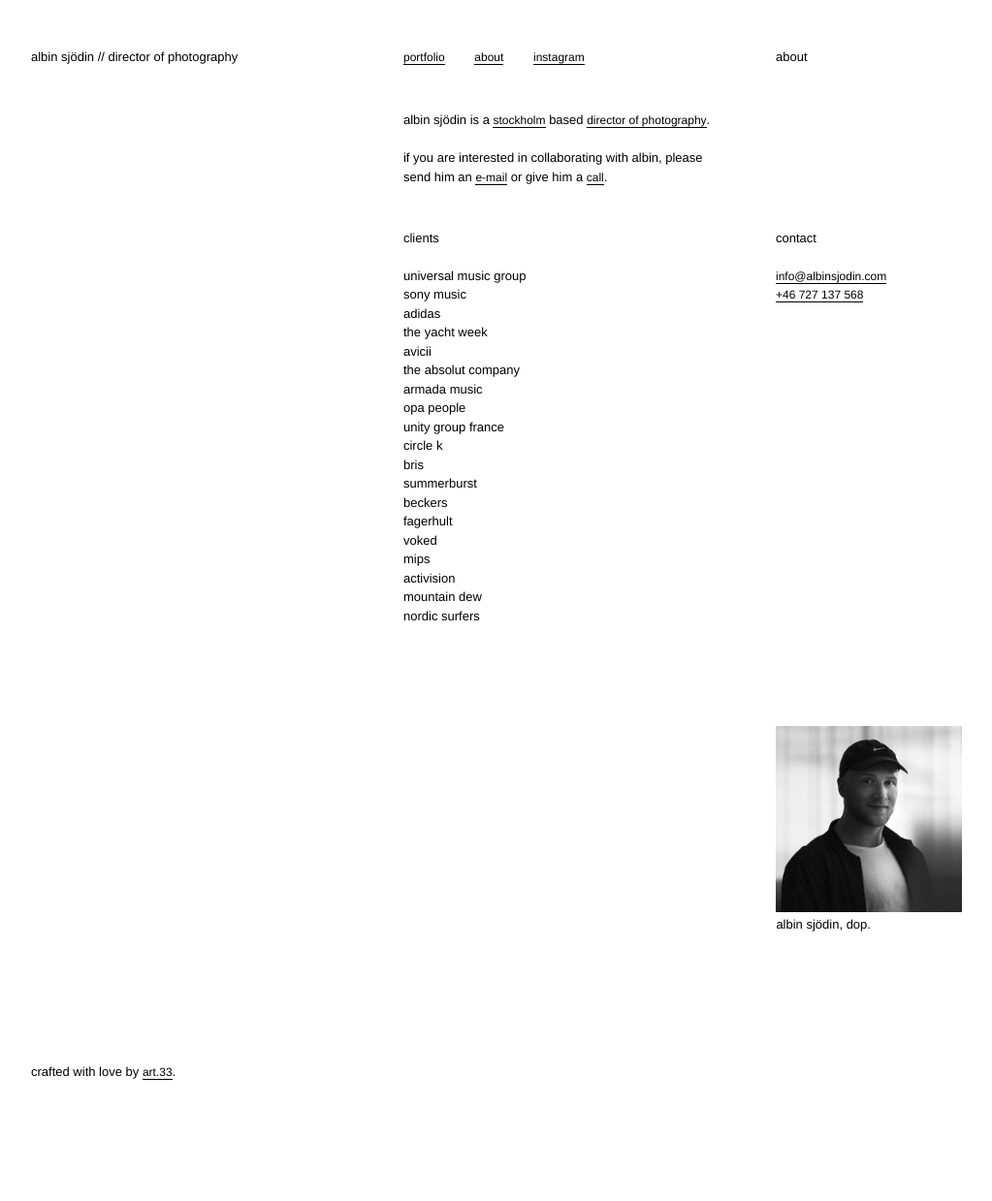
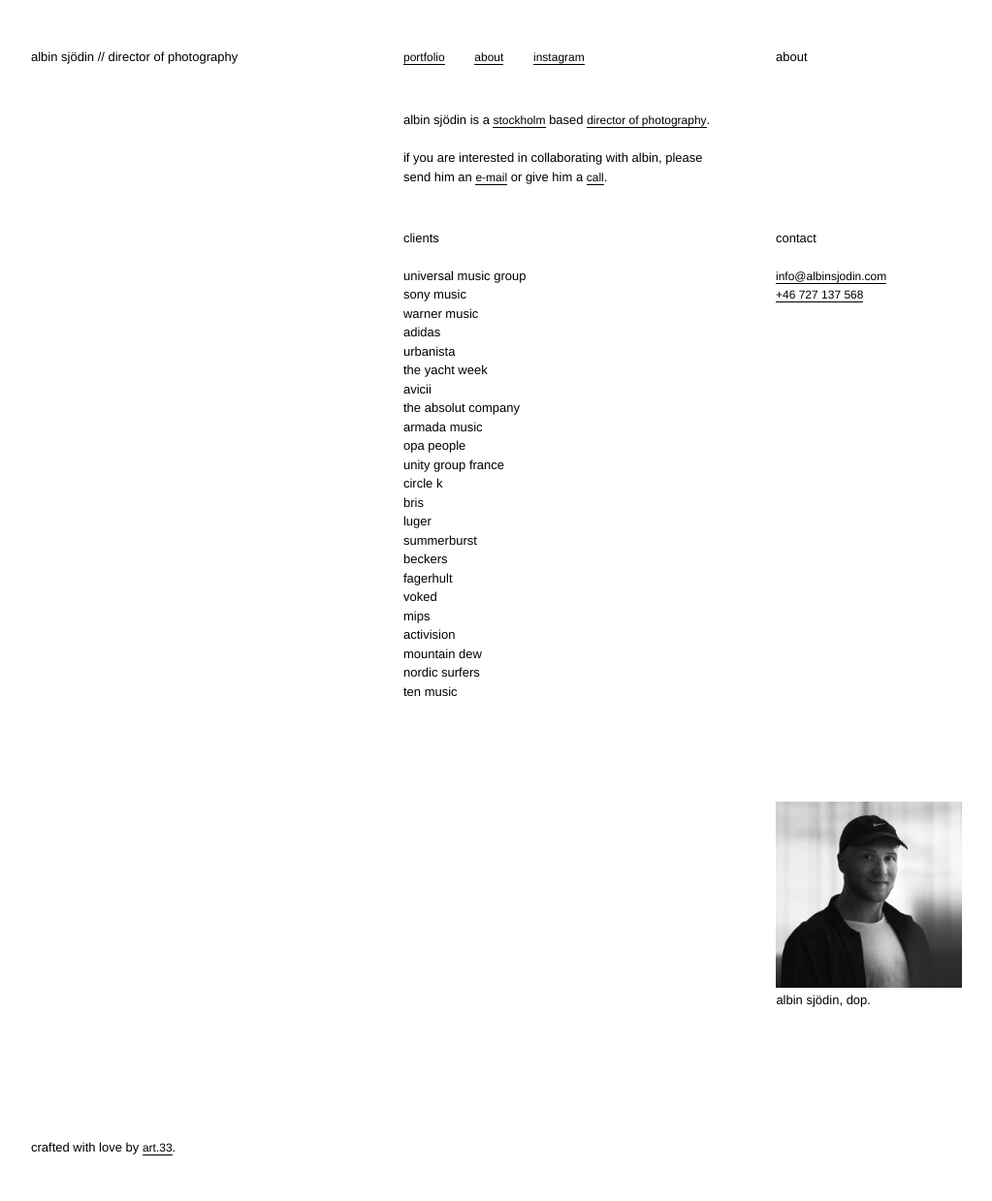
Before and after one commit to manspeterson/albin-site, a Jekyll site: the page built from about.md, in a window 1280 px wide. Shown: the whole page at 97% size, without its empty margins (32-1055 px from the left). Built offline with Jekyll 4.4.1, drawn with Linux system fonts in a browser that asks for light colours; nearby versions of some CDN libraries; some web fonts are replaced; before the commit the page ends 1161 px from its top, so only the background shows below that.

Commit message:
Update Pages “about”

```diff
--- a/about.md
+++ b/about.md
@@ -5,7 +5,9 @@ permalink: /about/
 clients:
   - universal music group
   - sony music
+  - warner music
   - adidas
+  - urbanista
   - the yacht week
   - avicii
   - the absolut company
@@ -14,6 +16,7 @@ clients:
   - unity group france
   - circle k
   - bris
+  - luger
   - summerburst
   - beckers
   - fagerhult
@@ -22,6 +25,7 @@ clients:
   - activision
   - mountain dew
   - nordic surfers
+  - ten music
 ---
 Albin Sjödin is a <a href="https://www.google.se/maps/place/Stockholm/@59.3260668,17.8474651,11z/data=!3m1!4b1!4m5!3m4!1s0x465f763119640bcb:0xa80d27d3679d7766!8m2!3d59.3293235!4d18.0685808" target="_blank">Stockholm</a> based <a href="https://en.wikipedia.org/wiki/Cinematographer" target="_blank">Director of Photography</a>.
 
```
